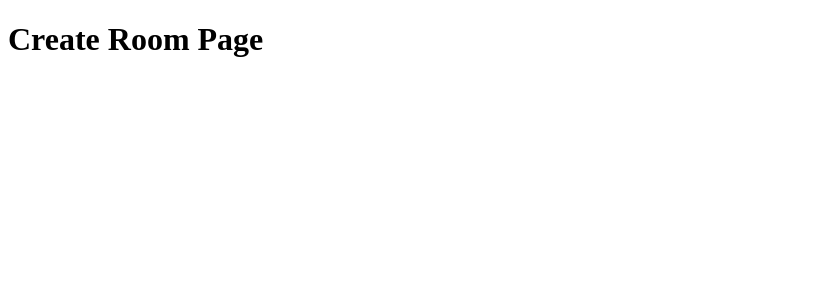
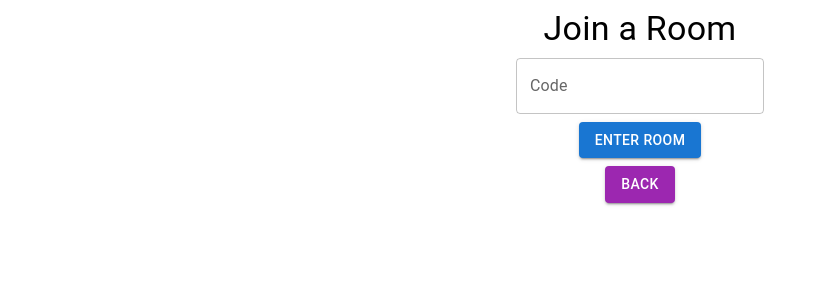
Before and after one commit to kian122/django-music-controller, a React app in the folder music_controller/frontend/: page /join in a window 1280 px wide. Shown: the top 300 px of the page, without its empty margins (0-818 px from the left). Built offline with nearby package versions, Linux system fonts and the light colour scheme; the HTML template or start-up script is replaced by a standard one.

Commit message:
just making the join url with some hooks and export classes

```diff
--- a/music_controller/frontend/src/components/App.js
+++ b/music_controller/frontend/src/components/App.js
@@ -11,7 +11,7 @@
 
   render() {
     return (
-      <div>
+      <div className="center ">
           <HomePage />
       </div>
     );
--- a/music_controller/frontend/src/components/RoomJoinPage.js
+++ b/music_controller/frontend/src/components/RoomJoinPage.js
@@ -1,11 +1,79 @@
-import React , { Component } from "react";
+import React, { Component } from "react";
+import { TextField, Button, Grid, Typography } from "@mui/material";
+import { Link } from "react-router-dom";
 
-export default class CreateRoomPage extends Component {
-    constructor(props) {
-        super(props)
-    }
+export default class RoomJoinPage extends Component {
+  constructor(props) {
+    super(props);
+    this.state = {
+      roomCode: "",
+      error: "",
+    };
+    this.handleTextFieldChange = this.handleTextFieldChange.bind(this);
+    this.roomButtonPressed = this.roomButtonPressed.bind(this);
+  }
 
-    render() {
-        return <h1> Create Room Page </h1>;
-    }
+  render() {
+    return (
+      <Grid container spacing={1}>
+        <Grid item xs={12} align="center">
+          <Typography variant="h4" component="h4">
+            Join a Room
+          </Typography>
+        </Grid>
+        <Grid item xs={12} align="center">
+          <TextField
+            error={this.state.error}
+            label="Code"
+            placeholder="Enter a Room Code"
+            value={this.state.roomCode}
+            helperText={this.state.error}
+            variant="outlined"
+            onChange={this.handleTextFieldChange}
+          />
+        </Grid>
+        <Grid item xs={12} align="center">
+          <Button
+            variant="contained"
+            color="primary"
+            onClick={this.roomButtonPressed}
+          >
+            Enter Room
+          </Button>
+        </Grid>
+        <Grid item xs={12} align="center">
+          <Button variant="contained" color="secondary" to="/" component={Link}>
+            Back
+          </Button>
+        </Grid>
+      </Grid>
+    );
+  }
+
+  handleTextFieldChange(e) {
+    this.setState({
+      roomCode: e.target.value,
+    });
+  }
+
+  roomButtonPressed() {
+    const requestOptions = {
+      method: "POST",
+      headers: { "Content-Type": "application/json" },
+      body: JSON.stringify({
+        code: this.state.roomCode,
+      }),
+    };
+    fetch("/api/join-room", requestOptions)
+      .then((response) => {
+        if (response.ok) {
+          this.props.history.push(`/room/${this.state.roomCode}`);
+        } else {
+          this.setState({ error: "Room not found." });
+        }
+      })
+      .catch((error) => {
+        console.log(error);
+      });
+  }
 }
```
Also changed, not shown: music_controller/frontend/static/frontend/main.js.
